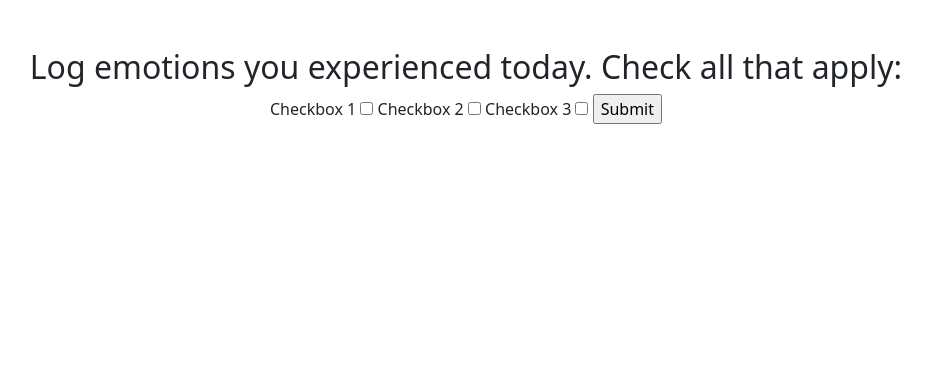
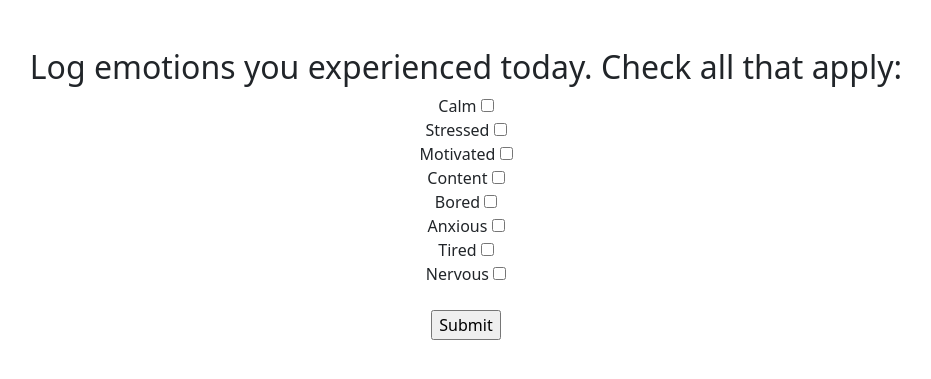
Before and after one commit to kelseyywu/serenity, a Flask app: page /quiz in a window 1280 px wide. Shown: the part 76-455 px from the top of the page, without its empty margins (174-1105 px from the left). Run offline with Flask 2, Linux system fonts and the light colour scheme; a user stored in the database is signed in; some libraries are stand-ins or nearby versions.

Commit message:
update quiz

```diff
--- a/templates/quiz.html
+++ b/templates/quiz.html
@@ -9,9 +9,23 @@
     <h2>Log emotions you experienced today. Check all that apply:</h2>
 
     <form action="/quiz" method="post">
-      Checkbox 1 <input type="checkbox" value="calm" id="calm" name="emotions">
-      Checkbox 2 <input type="checkbox" value="stressed" id="calm" name="emotions">
-      Checkbox 3 <input type="checkbox" value="motivated" id="calm" name="emotions">
+      Calm <input type="checkbox" value="calm" id="calm" name="emotions">
+      <br>
+      Stressed <input type="checkbox" value="stressed" id="stressed" name="emotions">
+      <br>
+      Motivated <input type="checkbox" value="motivated" id="motivated" name="emotions">
+      <br>
+      Content <input type="checkbox" value="content" id="content" name="emotions">
+      <br>
+      Bored <input type="checkbox" value="bored" id="bored" name="emotions">
+      <br>
+      Anxious <input type="checkbox" value="anxious" id="anxious" name="emotions">
+      <br>
+      Tired <input type="checkbox" value="tired" id="tired" name="emotions">
+      <br>
+      Nervous <input type="checkbox" value="nervous" id="nervous" name="emotions">
+      <br>
+      <br>
       <input type="submit" value="Submit">
     </form>
 
```
Also changed, not shown: 1 other file.
